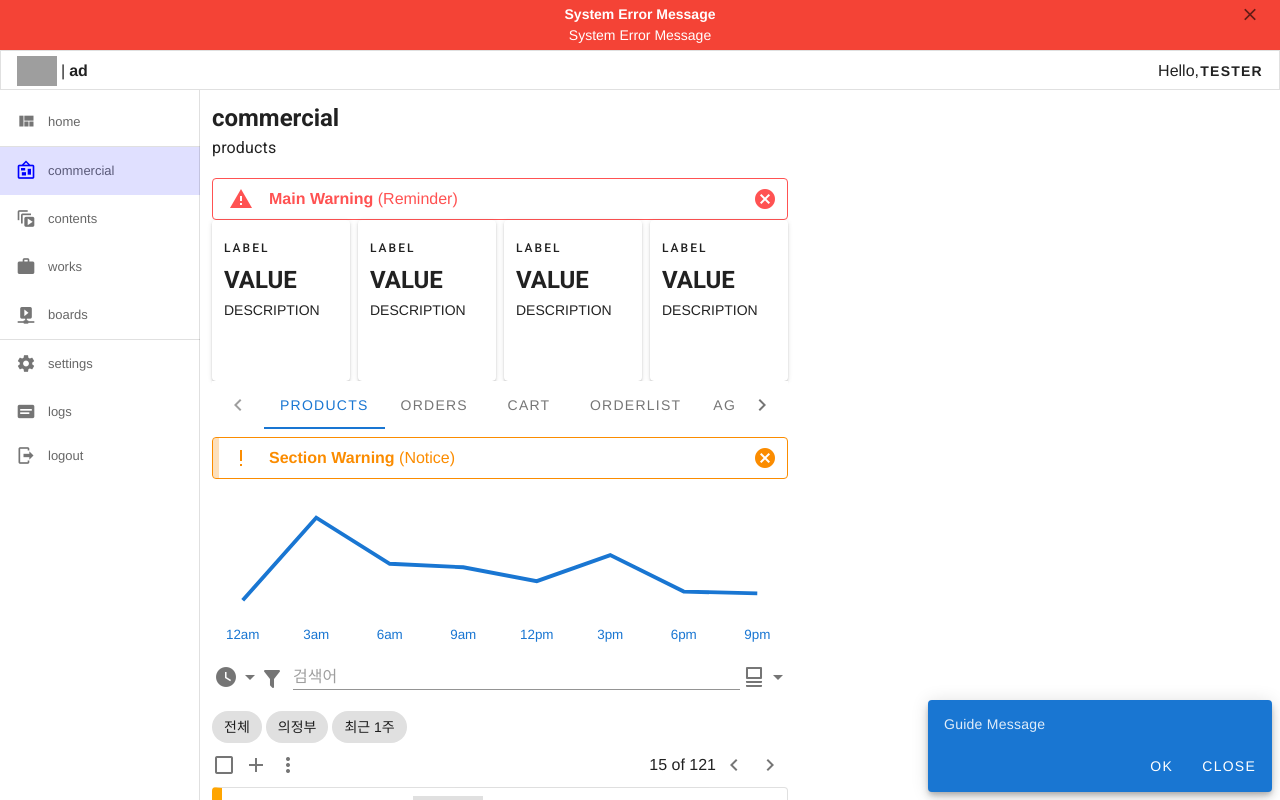
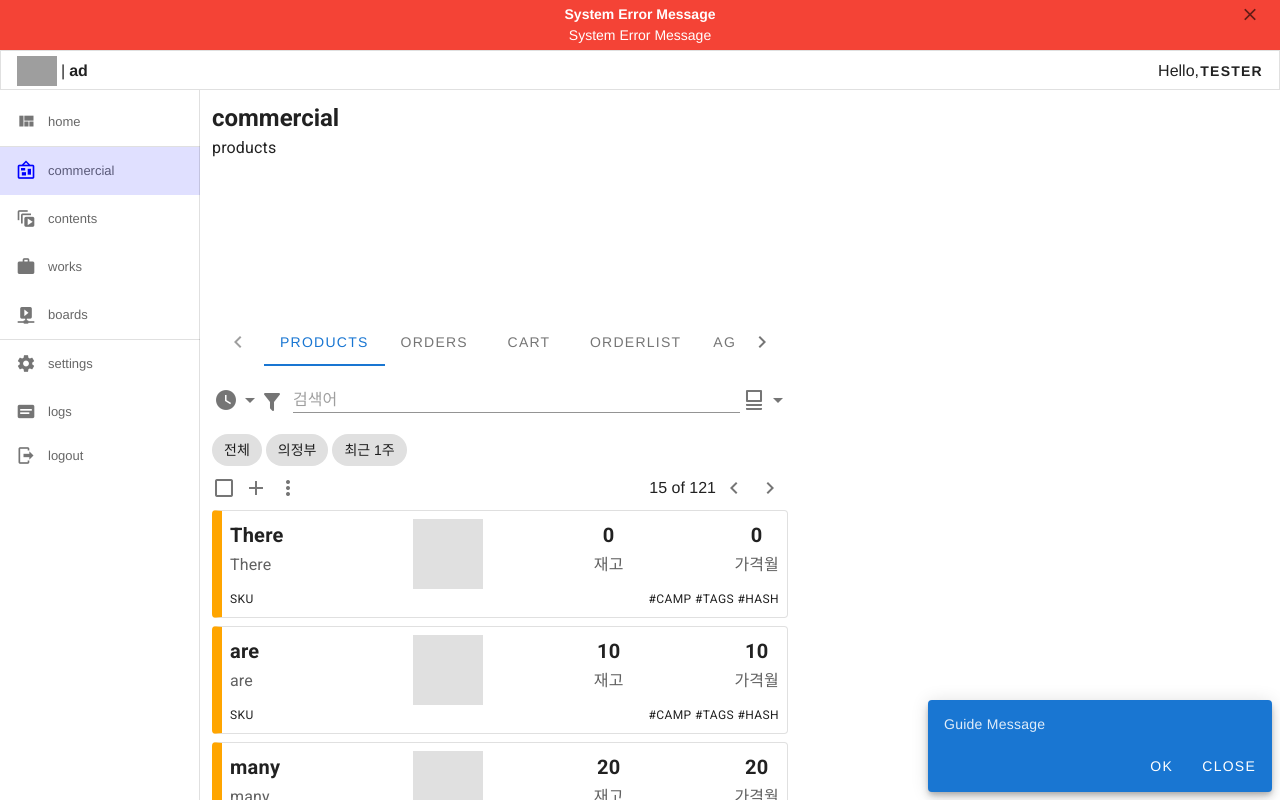
Before and after one commit to vumbumy/cms-front, a Vue app: page /commercial/products in a window 1280 px wide. Built offline with nearby package versions, Linux system fonts and the light colour scheme; grey boxes are pictures that could not be loaded.

Commit message:
Add warning and error component
- Fix to fill space if message is empty
- Fix to receive props on KPI box component
- Fix to use alert component

```diff
--- a/src/components/KpiBox.vue
+++ b/src/components/KpiBox.vue
@@ -1,60 +1,48 @@
 <template>
-    <v-row dense>
-        <v-col cols="3">
-            <v-card>
+    <v-sheet dense height="140" class="d-flex justify-space-between">
+        <div v-for="(item, index) in items" :key="index">
+            <v-card class="text-center">
                 <v-responsive :aspect-ratio="5/6" class="pa-3">
-                    <div class="overline pa-0">
-                        LABEL
-                    </div>
+                    <div class="overline pa-0" v-text="item.label"/>
                     <v-list-item-title class="headline mb-1">
-                        <strong>VALUE</strong>
+                        <strong v-text="item.value"/>
                     </v-list-item-title>
-                    <v-list-item-subtitle>DESCRIPTION</v-list-item-subtitle>
+                    <v-list-item-subtitle v-text="item.description"/>
                 </v-responsive>
             </v-card>
-        </v-col>
-        <v-col cols="3">
-            <v-card>
-                <v-responsive :aspect-ratio="5/6" class="pa-3">
-                    <div class="overline pa-0">
-                        LABEL
-                    </div>
-                    <v-list-item-title class="headline mb-1">
-                        <strong>VALUE</strong>
-                    </v-list-item-title>
-                    <v-list-item-subtitle>DESCRIPTION</v-list-item-subtitle>
-                </v-responsive>
-            </v-card>
-        </v-col>
-        <v-col cols="3">
-            <v-card>
-                <v-responsive :aspect-ratio="5/6" class="pa-3">
-                    <div class="overline pa-0">
-                        LABEL
-                    </div>
-                    <v-list-item-title class="headline mb-1">
-                        <strong>VALUE</strong>
-                    </v-list-item-title>
-                    <v-list-item-subtitle>DESCRIPTION</v-list-item-subtitle>
-                </v-responsive>
-            </v-card>
-        </v-col>
-        <v-col cols="3">
-            <v-card>
-                <v-responsive :aspect-ratio="5/6" class="pa-3">
-                    <div class="overline pa-0">
-                        LABEL
-                    </div>
-                    <v-list-item-title class="headline mb-1">
-                        <strong>VALUE</strong>
-                    </v-list-item-title>
-                    <v-list-item-subtitle>DESCRIPTION</v-list-item-subtitle>
-                </v-responsive>
-            </v-card>
-        </v-col>
-    </v-row>
+        </div>
+    </v-sheet>
 </template>
 
 <script>
-  export default {}
+  export default {
+      props: {
+          items: {
+              type: Array,
+              default: () => ([])
+              // default: () => ([
+              //     {
+              //         label: 'LABEL',
+              //         value: 'VALUE',
+              //         description: 'DESCRIPTION'
+              //     },
+              //     {
+              //         label: 'LABEL',
+              //         value: 'VALUE',
+              //         description: 'DESCRIPTION'
+              //     },
+              //     {
+              //         label: 'LABEL',
+              //         value: 'VALUE',
+              //         description: 'DESCRIPTION'
+              //     },
+              //     {
+              //         label: 'LABEL',
+              //         value: 'VALUE',
+              //         description: 'DESCRIPTION'
+              //     }
+              // ])
+          }
+      }
+  }
 </script>
--- /dev/null
+++ b/src/components/alerts/Error.vue
@@ -0,0 +1,26 @@
+<template>
+    <v-alert
+        v-if="message != null && message !== ''"
+
+        class="mb-0"
+        dense
+        outlined
+        type="error"
+        dismissible
+    >
+        <div v-html="message"/>
+    </v-alert>
+</template>
+
+<script>
+    export default {
+        props: {
+            message: String
+        },
+        data: () => ({})
+    }
+</script>
+
+<style scoped>
+
+</style>
--- /dev/null
+++ b/src/components/alerts/Warning.vue
@@ -0,0 +1,30 @@
+<template>
+    <div v-if="messages !== null && messages.length !== 0 ">
+        <v-alert
+            v-for="(msg, index) in messages"
+            :key="index"
+
+            type="warning"
+            border="left"
+            class="mb-2"
+
+            dense
+            outlined
+            dismissible
+        >
+            <div v-html="msg"/>
+        </v-alert>
+    </div>
+</template>
+
+<script>
+    export default {
+        props: {
+            messages: Array
+        }
+    }
+</script>
+
+<style scoped>
+
+</style>
--- a/src/components/layouts/ItemList.vue
+++ b/src/components/layouts/ItemList.vue
@@ -74,7 +74,7 @@
             this.page = this.value
             this.maxPage = Math.trunc(this.itemsLength / ITEMS_PER_PAGE);
 
-            console.log('maxPage', this.maxPage)
+            // console.log('maxPage', this.maxPage)
         },
         computed: {
             isCardView(){
--- a/src/pages/commercial/Tabs.vue
+++ b/src/pages/commercial/Tabs.vue
@@ -9,9 +9,7 @@
             <div class="headline font-weight-bold" v-text="$t(parent)"/>
             <div class="subtitle-1 mb-4" v-text="$t($route.name)"/>
 
-            <v-alert class="mb-0" dense outlined type="error" dismissible>
-                <strong>Main Warning</strong> (Reminder)
-            </v-alert>
+            <error :message="error"/>
             <kpi-box/>
             <v-tabs show-arrows>
                 <v-tab
@@ -39,13 +37,16 @@
 <script>
   import KpiBox from "../../components/KpiBox";
   import {searchChildren} from "../../menu";
+  import Error from "../../components/alerts/Error";
 
   export default {
       components: {
+          Error,
           KpiBox
       },
       data() {
           return {
+              error: '',
               active_tab: 0,
               tabs: []
           };
@@ -57,12 +58,12 @@
 
           // console.log(this.tabs)
       },
-      mounted() {
-          console.log(this.$vuetify.breakpoint.name)
-      },
-      updated() {
-          console.log(this.$vuetify.breakpoint.name)
-      },
+      // mounted() {
+      //     console.log(this.$vuetify.breakpoint.name)
+      // },
+      // updated() {
+      //     console.log(this.$vuetify.breakpoint.name)
+      // },
       watch: {
           parent() {this.updateTabs()}
       },
--- a/src/pages/commercial/products/ProductsTab.vue
+++ b/src/pages/commercial/products/ProductsTab.vue
@@ -1,9 +1,7 @@
 <template>
     <v-sheet class="my-2">
-        <v-alert dense outlined type="warning" border="left" class="mb-2" v-for="(msg, index) in alertMsg" :key="index" dismissible>
-            <div v-html="msg"/>
-        </v-alert>
-        <bar-chart/>
+        <warning :messages="warnings"/>
+<!--        <bar-chart/>-->
         <sort-search-view
             @search="onSearch"
             @update_order="onUpdateOrder"
@@ -31,28 +29,28 @@
 
 <script>
 
-    import BarChart from "../../../components/BarChart";
+    // import BarChart from "../../../components/BarChart";
     import SortSearchView from "../../../components/SortSearchView";
     import {CARD_VIEW, ITEMS_PER_PAGE} from "../../../scripts/const";
     import Sub1ListItem from "./ProductsCard";
     import {sampleTextList, sampleTextListLength} from "../../../scripts/mock";
     import ItemList from "../../../components/layouts/ItemList";
+    import Warning from "../../../components/alerts/Warning";
 
 
     export default {
         components: {
+            Warning,
             ItemList,
             Sub1ListItem,
             SortSearchView,
-            BarChart
+            // BarChart
         },
         data: () => ({
             view: CARD_VIEW,
             active_tags: [],
             tags: ['의정부', '최근 1주'],
-            alertMsg: [
-                '<strong>Section Warning</strong> (Notice)'
-            ],
+            warnings: [],
             headers: [
                 { value: 'check' },
                 { text: '#', value: 'id' },
--- a/src/pages/commercial/sub2/Sub2Tab.vue
+++ b/src/pages/commercial/sub2/Sub2Tab.vue
@@ -1,8 +1,6 @@
 <template>
     <v-sheet class="my-2">
-        <v-alert dense outlined type="warning" border="left" class="mb-2" v-for="(msg, index) in alertMsg" :key="index" dismissible>
-            <div v-html="msg"/>
-        </v-alert>
+
         <bar-chart/>
         <sort-search-view
             @search="onSearch"
```
